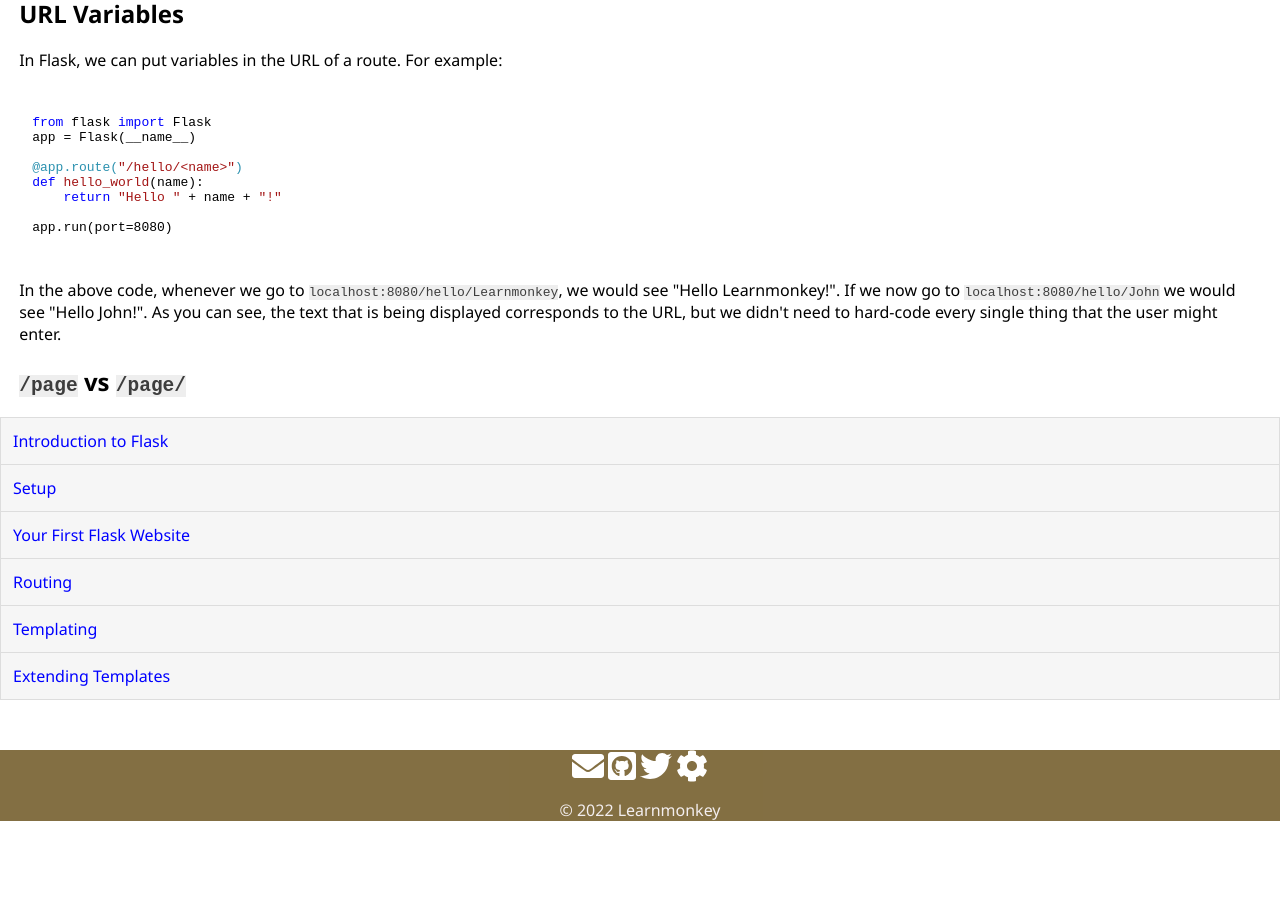
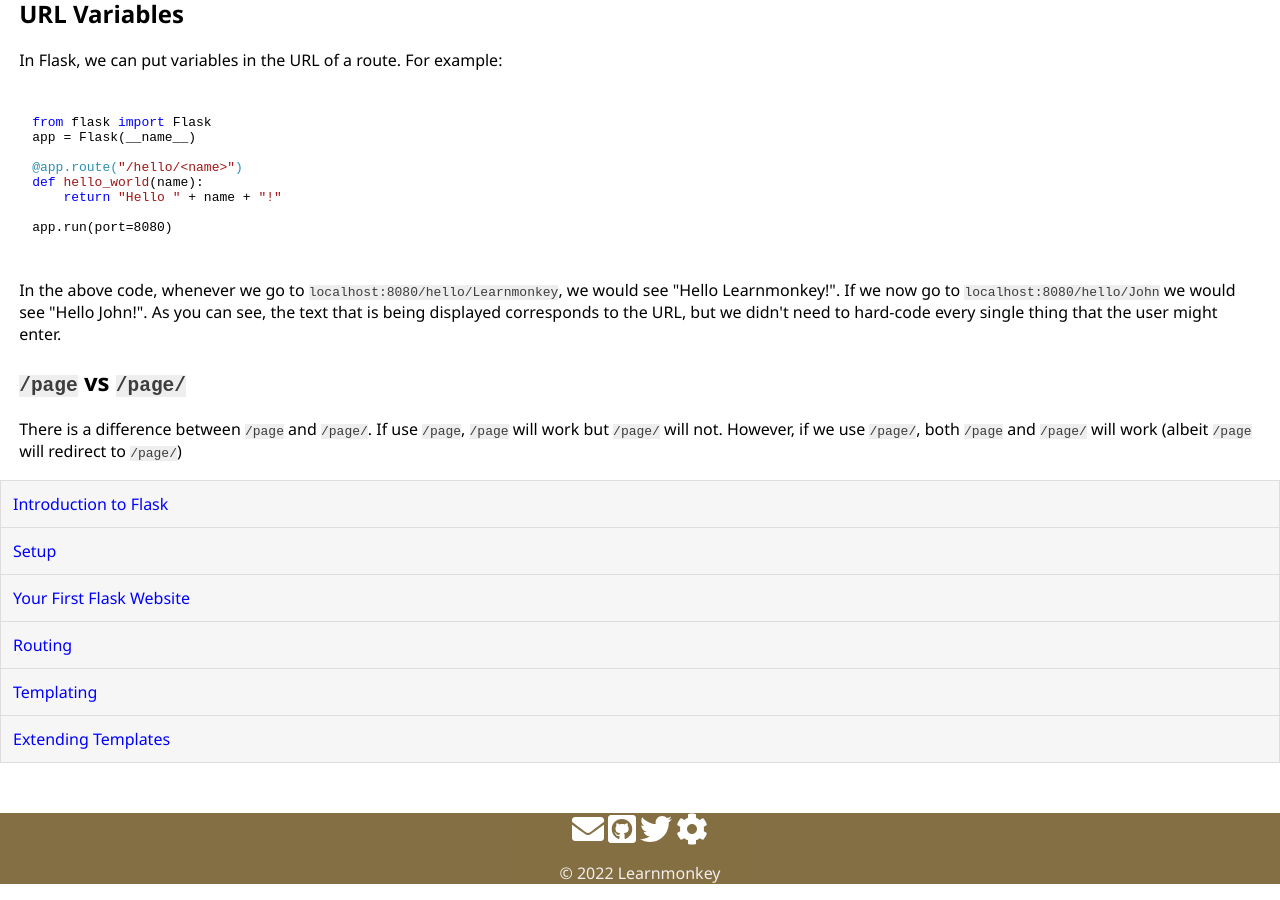
Before and after one commit to learnmonkey/learnmonkey.github.io, a Jekyll site: the page built from programming/python/flask/routing.html, in a window 1280 px wide and 900 px high, scrolled down 916 px. Built offline with Jekyll 4.4.1, drawn with Linux system fonts in a browser that asks for light colours; nearby versions of some CDN libraries; before the commit the page ends 1753 px from its top, so only the background shows below that.

Commit message:
Flask /page vs. /page/

```diff
--- a/programming/python/flask/routing.html
+++ b/programming/python/flask/routing.html
@@ -48,4 +48,5 @@ app.run(port=8080)
 
 <section>
     <h2><code>/page</code> vs <code>/page/</code></h2>
+    <p>There is a difference between <code>/page</code> and <code>/page/</code>. If use <code>/page</code>, <code>/page</code> will work but <code>/page/</code> will not. However, if we use <code>/page/</code>, both <code>/page</code> and <code>/page/</code> will work (albeit <code>/page</code> will redirect to <code>/page/</code>)</p>
 </section>
```
